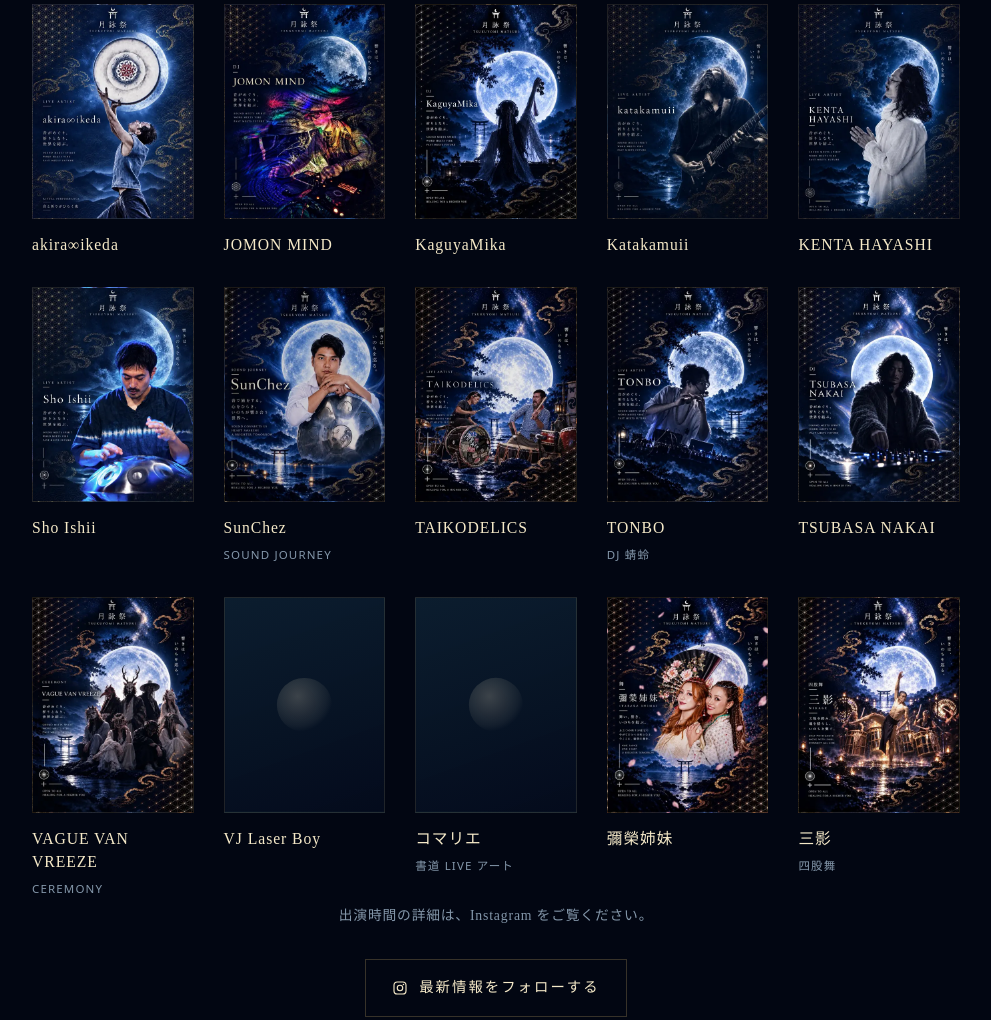
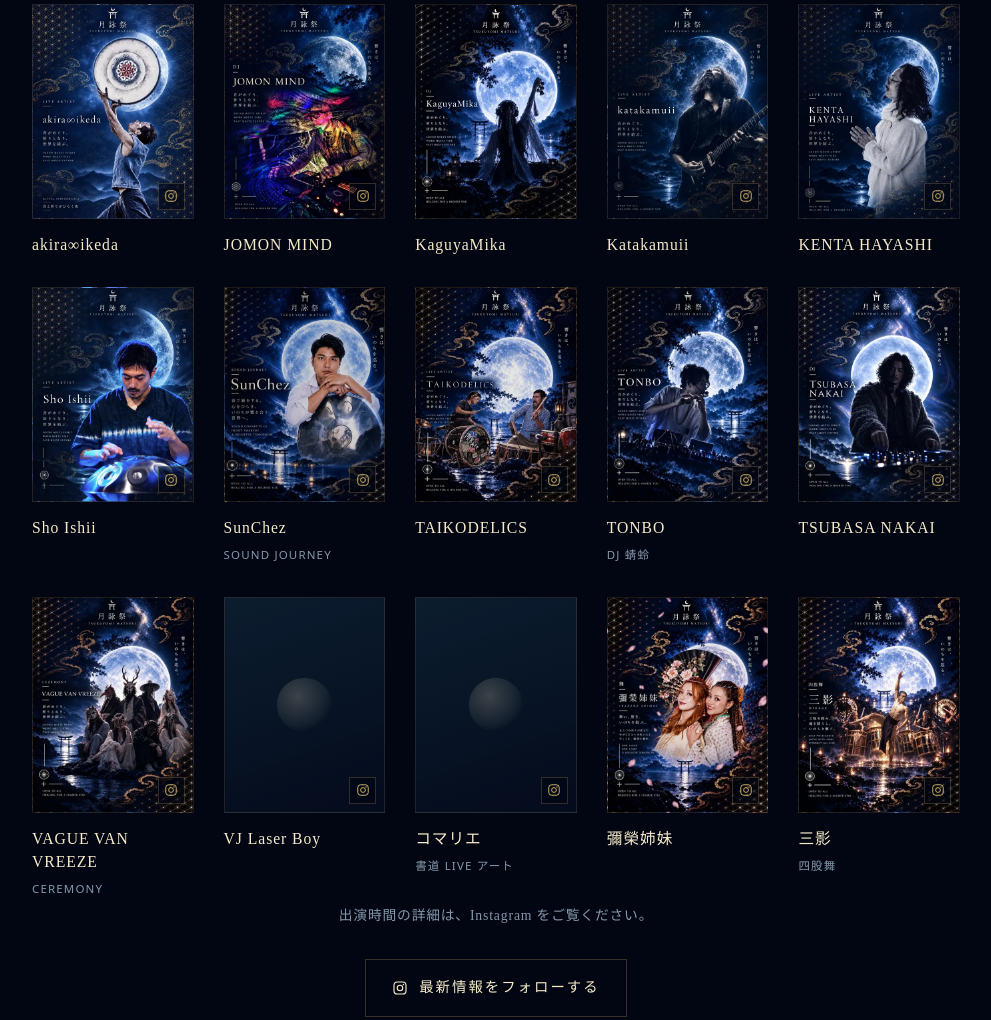
Before and after one commit to tsukuyomimatsuri/tsukuyomimatsuri.github.io, a plain HTML site: page index.html in a window 1280 px wide. Shown: the part 4247-5267 px from the top of the page, without its empty margins (144-1135 px from the left). Drawn offline with nearby package versions, Linux system fonts and the light colour scheme; a web font is replaced by a local one.

Commit message:
Link artist tiles to Instagram, update parking notice

```diff
--- a/index.html
+++ b/index.html
@@ -240,6 +240,21 @@ body.navlock{position:fixed;left:0;right:0;width:100%;overflow:hidden}
 .artists .ph{aspect-ratio:3/4}
 .artists .n{margin-top:.9em;font-size:.98rem;letter-spacing:.06em;color:var(--moon);line-height:1.5}
 .artists .r{margin-top:.3em;font-family:var(--f-sans);font-size:.72rem;letter-spacing:.1em;color:var(--mist)}
+.artists a{display:block;text-decoration:none;color:inherit;
+  transition:transform .35s cubic-bezier(.2,.7,.2,1)}
+.artists a .ph{transition:border-color .3s,box-shadow .35s}
+.ig-badge{position:absolute;right:8px;bottom:8px;z-index:2;width:27px;height:27px;
+  display:grid;place-items:center;background:rgba(2,6,18,.7);border:1px solid var(--rule);
+  color:var(--gold);opacity:.88;transition:opacity .3s,color .3s,border-color .3s,background .3s}
+.ig-badge svg{width:14px;height:14px}
+.artists a:hover,.artists a:focus-visible{transform:translateY(-4px)}
+.artists a:hover .ph,.artists a:focus-visible .ph{border-color:var(--gold);
+  box-shadow:0 12px 34px rgba(2,6,18,.6),0 0 22px rgba(227,193,116,.16)}
+.artists a:hover .n,.artists a:focus-visible .n{color:#fff}
+.artists a:hover .ig-badge,.artists a:focus-visible .ig-badge{opacity:1;color:#fff;
+  border-color:var(--gold);background:rgba(227,193,116,.22)}
+@media (hover:none){.artists a:hover{transform:none}}
+
 .artists + .note{margin-top:clamp(26px,4vw,40px)}
 
 /* ---------- 八百万市 ---------- */
@@ -606,21 +621,21 @@ fill="currentColor" stroke="none"><path d="M15960 6890 c0 -5 -9 -10 -20 -10 -11
     <h2 class="sec-t mid">出演</h2>
     <div class="orn" aria-hidden="true"><i></i><svg viewBox="0 0 16 16"><use href="#hanabishi"/></svg><i></i></div>
     <ul class="artists">
-      <li><figure class="ph" style="background-image:url(&quot;a-akira-ikeda.webp&quot;)"><span aria-hidden="true"></span></figure><p class="n">akira∞ikeda</p></li>
-      <li><figure class="ph" style="background-image:url(&quot;a-jomon-mind.webp&quot;)"><span aria-hidden="true"></span></figure><p class="n">JOMON MIND</p></li>
+      <li><a href="https://www.instagram.com/akira.ikeda.sound/" target="_blank" rel="noopener" aria-label="akira∞ikeda の Instagram"><figure class="ph" style="background-image:url(&quot;a-akira-ikeda.webp&quot;)"><span aria-hidden="true"></span><i class="ig-badge" aria-hidden="true"><svg viewBox="0 0 24 24"><use href="#ig"/></svg></i></figure><p class="n">akira∞ikeda</p></a></li>
+      <li><a href="https://www.instagram.com/jomon.mind/" target="_blank" rel="noopener" aria-label="JOMON MIND の Instagram"><figure class="ph" style="background-image:url(&quot;a-jomon-mind.webp&quot;)"><span aria-hidden="true"></span><i class="ig-badge" aria-hidden="true"><svg viewBox="0 0 24 24"><use href="#ig"/></svg></i></figure><p class="n">JOMON MIND</p></a></li>
       <li><figure class="ph" style="background-image:url(&quot;a-kaguyamika.webp&quot;)"><span aria-hidden="true"></span></figure><p class="n">KaguyaMika</p></li>
-      <li><figure class="ph" style="background-image:url(&quot;a-katakamuii.webp&quot;)"><span aria-hidden="true"></span></figure><p class="n">Katakamuii</p></li>
-      <li><figure class="ph" style="background-image:url(&quot;a-kenta-hayashi.webp&quot;)"><span aria-hidden="true"></span></figure><p class="n">KENTA HAYASHI</p></li>
-      <li><figure class="ph" style="background-image:url(&quot;a-sho-ishii.webp&quot;)"><span aria-hidden="true"></span></figure><p class="n">Sho Ishii</p></li>
-      <li><figure class="ph" style="background-image:url(&quot;a-sunchez.webp&quot;)"><span aria-hidden="true"></span></figure><p class="n">SunChez</p><p class="r">SOUND JOURNEY</p></li>
-      <li><figure class="ph" style="background-image:url(&quot;a-taikodelics.webp&quot;)"><span aria-hidden="true"></span></figure><p class="n">TAIKODELICS</p></li>
-      <li><figure class="ph" style="background-image:url(&quot;a-tonbo.webp&quot;)"><span aria-hidden="true"></span></figure><p class="n">TONBO</p><p class="r">DJ 蜻蛉</p></li>
-      <li><figure class="ph" style="background-image:url(&quot;a-tsubasa-nakai.webp&quot;)"><span aria-hidden="true"></span></figure><p class="n">TSUBASA NAKAI</p></li>
-      <li><figure class="ph" style="background-image:url(&quot;a-vague-van-vreeze.webp&quot;)"><span aria-hidden="true"></span></figure><p class="n">VAGUE VAN VREEZE</p><p class="r">CEREMONY</p></li>
-      <li><figure class="ph"><span aria-hidden="true"></span></figure><p class="n">VJ Laser Boy</p></li>
-      <li><figure class="ph"><span aria-hidden="true"></span></figure><p class="n">コマリエ</p><p class="r">書道 LIVE アート</p></li>
-      <li><figure class="ph" style="background-image:url(&quot;a-iyasaka-shimai.webp&quot;)"><span aria-hidden="true"></span></figure><p class="n">彌榮姉妹</p></li>
-      <li><figure class="ph" style="background-image:url(&quot;a-mikage.webp&quot;)"><span aria-hidden="true"></span></figure><p class="n">三影</p><p class="r">四股舞</p></li>
+      <li><a href="https://www.instagram.com/katakamuii/" target="_blank" rel="noopener" aria-label="Katakamuii の Instagram"><figure class="ph" style="background-image:url(&quot;a-katakamuii.webp&quot;)"><span aria-hidden="true"></span><i class="ig-badge" aria-hidden="true"><svg viewBox="0 0 24 24"><use href="#ig"/></svg></i></figure><p class="n">Katakamuii</p></a></li>
+      <li><a href="https://www.instagram.com/kentahayashiofficial/" target="_blank" rel="noopener" aria-label="KENTA HAYASHI の Instagram"><figure class="ph" style="background-image:url(&quot;a-kenta-hayashi.webp&quot;)"><span aria-hidden="true"></span><i class="ig-badge" aria-hidden="true"><svg viewBox="0 0 24 24"><use href="#ig"/></svg></i></figure><p class="n">KENTA HAYASHI</p></a></li>
+      <li><a href="https://www.instagram.com/onedrumslife/" target="_blank" rel="noopener" aria-label="Sho Ishii の Instagram"><figure class="ph" style="background-image:url(&quot;a-sho-ishii.webp&quot;)"><span aria-hidden="true"></span><i class="ig-badge" aria-hidden="true"><svg viewBox="0 0 24 24"><use href="#ig"/></svg></i></figure><p class="n">Sho Ishii</p></a></li>
+      <li><a href="https://www.instagram.com/sunchez_official/" target="_blank" rel="noopener" aria-label="SunChez の Instagram"><figure class="ph" style="background-image:url(&quot;a-sunchez.webp&quot;)"><span aria-hidden="true"></span><i class="ig-badge" aria-hidden="true"><svg viewBox="0 0 24 24"><use href="#ig"/></svg></i></figure><p class="n">SunChez</p><p class="r">SOUND JOURNEY</p></a></li>
+      <li><a href="https://www.instagram.com/taikodelics/" target="_blank" rel="noopener" aria-label="TAIKODELICS の Instagram"><figure class="ph" style="background-image:url(&quot;a-taikodelics.webp&quot;)"><span aria-hidden="true"></span><i class="ig-badge" aria-hidden="true"><svg viewBox="0 0 24 24"><use href="#ig"/></svg></i></figure><p class="n">TAIKODELICS</p></a></li>
+      <li><a href="https://www.instagram.com/tonboq/" target="_blank" rel="noopener" aria-label="TONBO の Instagram"><figure class="ph" style="background-image:url(&quot;a-tonbo.webp&quot;)"><span aria-hidden="true"></span><i class="ig-badge" aria-hidden="true"><svg viewBox="0 0 24 24"><use href="#ig"/></svg></i></figure><p class="n">TONBO</p><p class="r">DJ 蜻蛉</p></a></li>
+      <li><a href="https://www.instagram.com/vvv_tsubasa/" target="_blank" rel="noopener" aria-label="TSUBASA NAKAI の Instagram"><figure class="ph" style="background-image:url(&quot;a-tsubasa-nakai.webp&quot;)"><span aria-hidden="true"></span><i class="ig-badge" aria-hidden="true"><svg viewBox="0 0 24 24"><use href="#ig"/></svg></i></figure><p class="n">TSUBASA NAKAI</p></a></li>
+      <li><a href="https://www.instagram.com/vaguevanvreeze/" target="_blank" rel="noopener" aria-label="VAGUE VAN VREEZE の Instagram"><figure class="ph" style="background-image:url(&quot;a-vague-van-vreeze.webp&quot;)"><span aria-hidden="true"></span><i class="ig-badge" aria-hidden="true"><svg viewBox="0 0 24 24"><use href="#ig"/></svg></i></figure><p class="n">VAGUE VAN VREEZE</p><p class="r">CEREMONY</p></a></li>
+      <li><a href="https://www.instagram.com/vjkagerou/" target="_blank" rel="noopener" aria-label="VJ Laser Boy の Instagram"><figure class="ph"><span aria-hidden="true"></span><i class="ig-badge" aria-hidden="true"><svg viewBox="0 0 24 24"><use href="#ig"/></svg></i></figure><p class="n">VJ Laser Boy</p></a></li>
+      <li><a href="https://www.instagram.com/comariechan/" target="_blank" rel="noopener" aria-label="コマリエ の Instagram"><figure class="ph"><span aria-hidden="true"></span><i class="ig-badge" aria-hidden="true"><svg viewBox="0 0 24 24"><use href="#ig"/></svg></i></figure><p class="n">コマリエ</p><p class="r">書道 LIVE アート</p></a></li>
+      <li><a href="https://www.instagram.com/iyasaka_sisters_official/" target="_blank" rel="noopener" aria-label="彌榮姉妹 の Instagram"><figure class="ph" style="background-image:url(&quot;a-iyasaka-shimai.webp&quot;)"><span aria-hidden="true"></span><i class="ig-badge" aria-hidden="true"><svg viewBox="0 0 24 24"><use href="#ig"/></svg></i></figure><p class="n">彌榮姉妹</p></a></li>
+      <li><a href="https://www.instagram.com/mikage_shikomai/" target="_blank" rel="noopener" aria-label="三影 の Instagram"><figure class="ph" style="background-image:url(&quot;a-mikage.webp&quot;)"><span aria-hidden="true"></span><i class="ig-badge" aria-hidden="true"><svg viewBox="0 0 24 24"><use href="#ig"/></svg></i></figure><p class="n">三影</p><p class="r">四股舞</p></a></li>
     </ul>
     <div class="mid">
       <p class="note">出演時間の詳細は、Instagram をご覧ください。</p>
@@ -801,8 +816,8 @@ fill="currentColor" stroke="none"><path d="M15960 6890 c0 -5 -9 -10 -20 -10 -11
 
     <div class="warn">
       <p>会場に一般来場者用の駐車場はありません。<br>
-        木の根は、いま人の暮らしている土地です。路上や私有地に停めてしまうと、そこに住む方の一日を壊してしまいます。
-        乗り合わせか、公共交通機関でお越しください。</p>
+        徒歩、タクシー、公共交通機関にてお越しください。<br>
+        皆様のご来店心よりお待ちしております。</p>
     </div>
 
     <div class="map">
```
